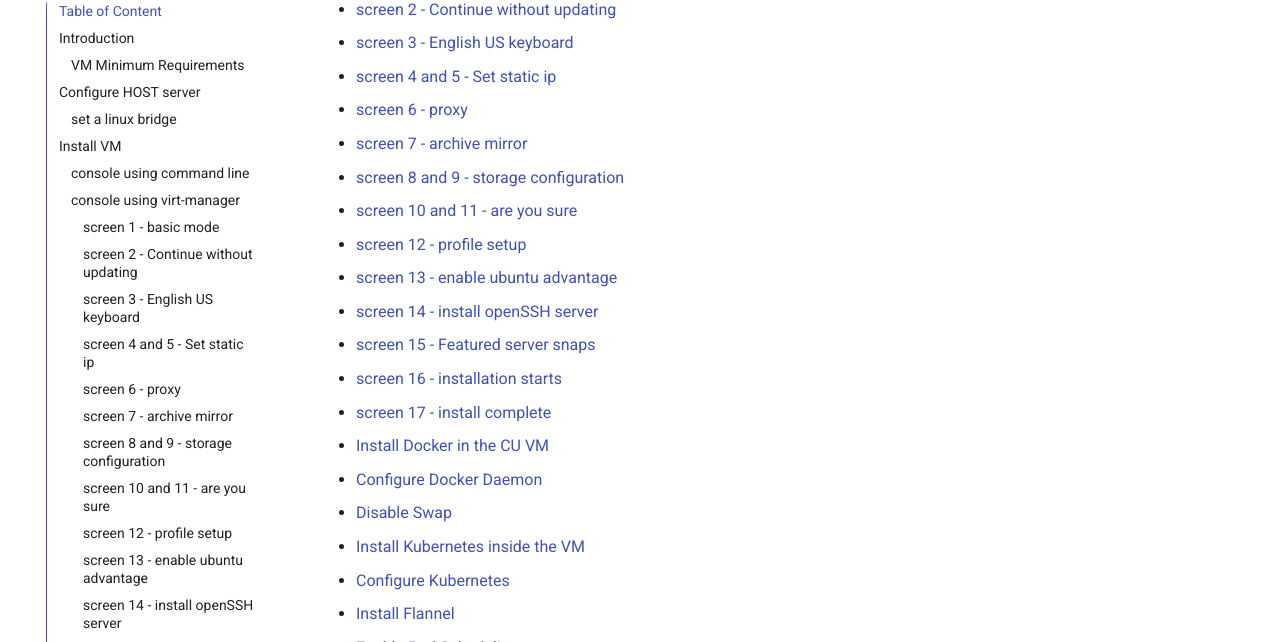
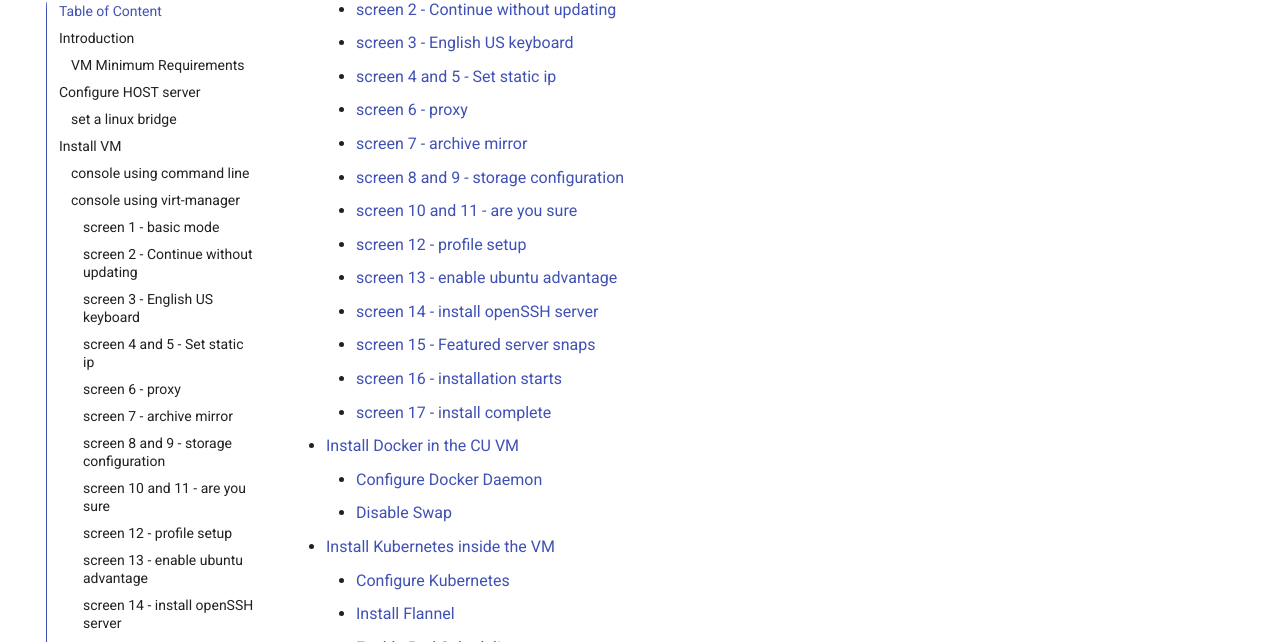
Before and after one commit to accelleran/drax-docs, an MkDocs documentation site: the page built from docs/kubernetes-install/index.md, in a window 1280 px wide and 900 px high, scrolled down 503 px. Shown: the part 115-757 px from the top of the window. Built offline with MkDocs 1.6.1 and Material for MkDocs 9.7.7, drawn with Linux system fonts in a browser that asks for light colours; the version menu is left out.

Commit message:
toc better

````diff
--- a/docs/kubernetes-install/index.md
+++ b/docs/kubernetes-install/index.md
@@ -23,10 +23,10 @@
       - [screen 15 - Featured server snaps](#screen-15---featured-server-snaps)
       - [screen 16 - installation starts](#screen-16---installation-starts)
       - [screen 17 - install complete](#screen-17---install-complete)
-    - [Install Docker in the CU VM](#install-docker-in-the-cu-vm)
+  - [Install Docker in the CU VM](#install-docker-in-the-cu-vm)
     - [Configure Docker Daemon](#configure-docker-daemon)
     - [Disable Swap](#disable-swap)
-    - [Install Kubernetes inside the VM](#install-kubernetes-inside-the-vm)
+  - [Install Kubernetes inside the VM](#install-kubernetes-inside-the-vm)
     - [Configure Kubernetes](#configure-kubernetes)
     - [Install Flannel](#install-flannel)
     - [Enable Pod Scheduling](#enable-pod-scheduling)
@@ -540,7 +540,7 @@ lsblk
 
 Every heading that follows has to be done inside this VM.
 
-### Install Docker in the CU VM
+## Install Docker in the CU VM
 
 Add the Docker APT repository:
 
@@ -618,7 +618,7 @@ sudo swapoff -a
 sudo sed -i '/\sswap\s/ s/^\(.*\)$/#\1/g' /etc/fstab
 ```
 
-### Install Kubernetes inside the VM
+## Install Kubernetes inside the VM
 
 Add the Kubernetes APT repository:
 
````
